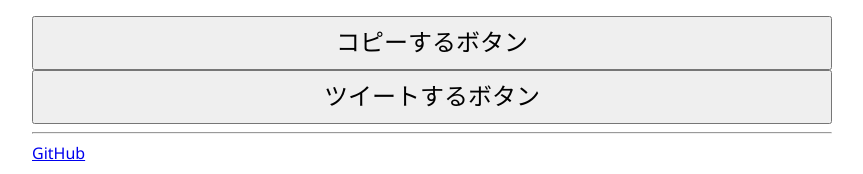
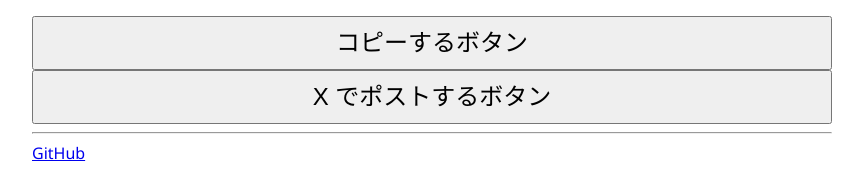
Before and after one commit to KusaReMKN/dakutenize, a plain HTML site: page index.html in a window 1280 px wide. Shown: the part 1068-1242 px from the top of the page, without its empty margins (208-1071 px from the left). Drawn offline with Linux system fonts and the light colour scheme.

Commit message:
Change ツイートするボタン to X でポストするボタン
Twitter はもう存在しないので

```diff
--- a/index.html
+++ b/index.html
@@ -55,7 +55,7 @@
 
 <h2>みんなとシェアする</h2>
 <button id="copy">コピーするボタン</button>
-<button id="twitter">ツイートするボタン</button>
+<button id="twitter">X でポストするボタン</button>
 <hr>
 <a href="https://github.com/KusaReMKN/dakutenize">GitHub</a>
 </body>
```
